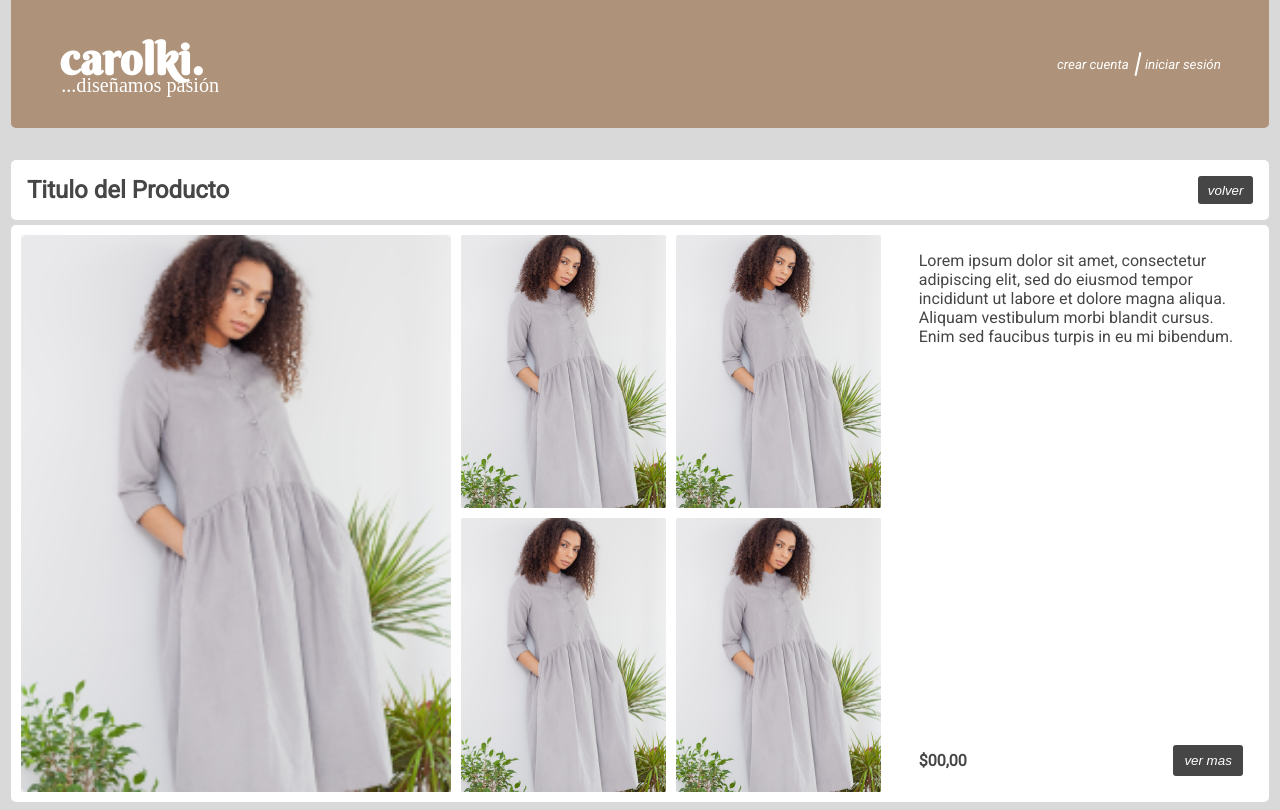
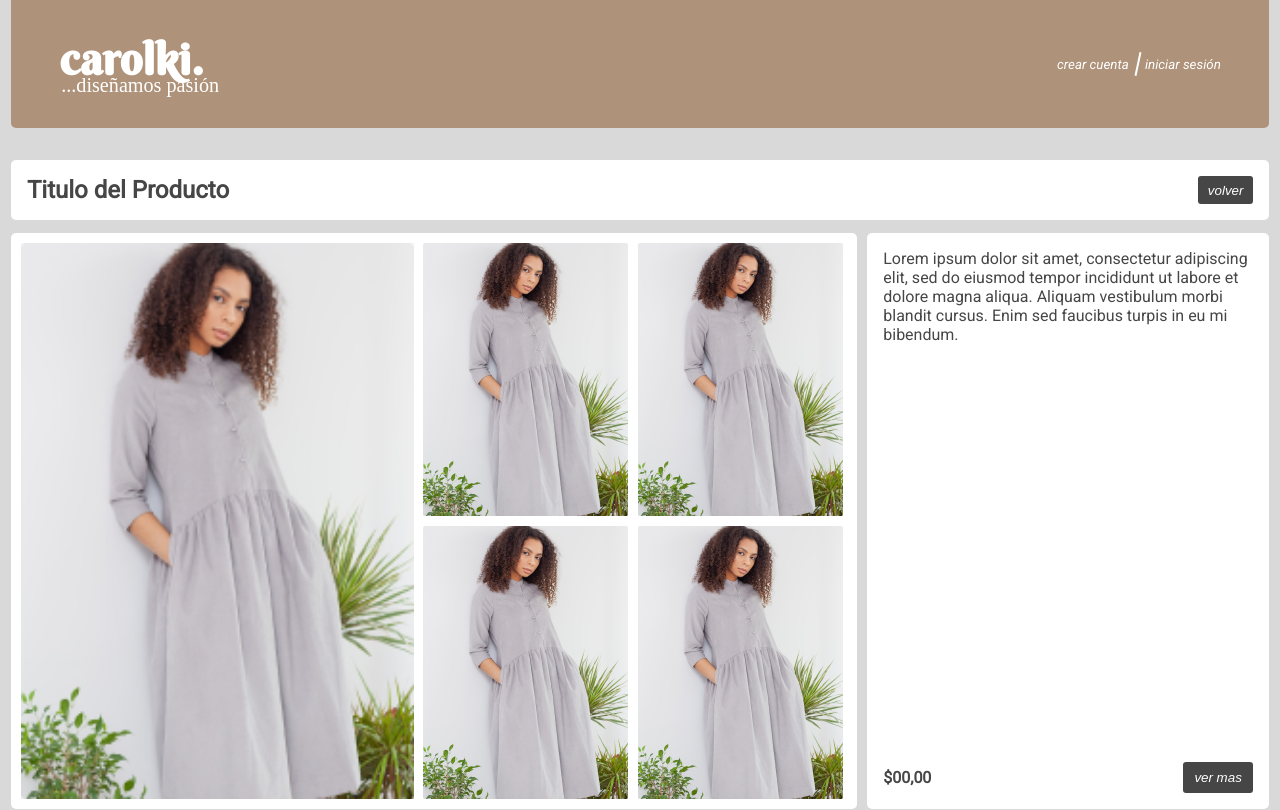
Before and after one commit to andrescarandino/Proyecto-Integrador-RopaDeDise-o, a React (Vite) app: page /product/1 in a window 1280 px wide. Shown: the top 810 px of the page. Built offline with nearby package versions, Linux system fonts and the light colour scheme; a web font is replaced by a local one.

Commit message:
feat: :ambulance: Correccion Product Detail

```diff
--- a/package.json
+++ b/package.json
@@ -12,6 +12,7 @@
     "prepare": "husky install"
   },
   "dependencies": {
+    "axios": "^1.6.0",
     "react": "^18.2.0",
     "react-dom": "^18.2.0",
     "react-icons": "^4.11.0",
--- a/src/pages/ProductDetail.jsx
+++ b/src/pages/ProductDetail.jsx
@@ -13,13 +13,17 @@ function ProductDetail() {
 					</Link>
 				</button>
 			</div>
+			<div className={styles.descriptionDivContainer}>
 				<div className={styles.descriptionContainer}>
-				<img src={img1} alt="" className={styles.descriptionBigImg} />
+					<div className={styles.descriptionBigImg}>
+						<img src={img1} alt="" />
+					</div>
 					<div className={styles.descriptionImg}>
 						<img src={img1} alt="" />
 						<img src={img1} alt="" />
 						<img src={img1} alt="" />
 						<img src={img1} alt="" />
+					</div>
 				</div>
 				<div className={styles.descriptionP}>
 					<p>
--- a/src/styles/productDetail.module.css
+++ b/src/styles/productDetail.module.css
@@ -39,37 +39,46 @@
     text-decoration: none;
 }
 
+.descriptionDivContainer{
+    display: flex;
+    margin-top: 1%;
+    gap: 10px;
+}
+
 .descriptionContainer{
     display: flex;
-    width: 100%;
-    height: 100%;
     background-color: white;
     border-radius: 5px;
-    margin-top: 5px;
     padding: 10px;
+    width: 210rem;
 }
 
 .descriptionBigImg{
-    width: 35%;
-    height: 34.8rem;
+    width: 50%;
+    margin-right: 1%;
+
+
 }
-
+.descriptionBigImg img{
+    height: 100%;
+    width: 100%
+}
 .descriptionImg{
     display: flex;
     flex-wrap: wrap;
-    margin-left: 10px;
-    width: 36%;
+    width: 54%;
     gap: 10px;
 }
+
 
 .descriptionP{
     display: flex;
     flex-direction: column;
     justify-content: space-between;
-    width: 29%;
     padding: 1rem;
-    border-radius: 3px;
+    border-radius: 5px;
     color: #464646;
+    background-color: white;
 }
 
 .descriptionFooter{
@@ -87,13 +96,7 @@
 }
 
 @media (max-width: 810px){
-    .descriptionImg{
-        display: none;
-    }
-    .descriptionBigImg{
-        width: 50%;
-        height: 100%;
-    }
+
 }
 @media (max-width: 390px){
 
```
Also changed, not shown: 1 other file (tests, documents, lock files or other folders). Lines whose indentation alone changed are shown as unchanged.
